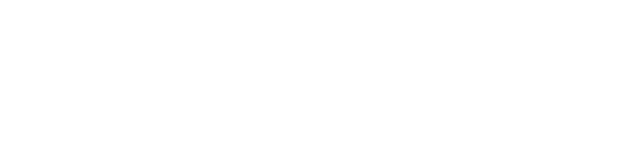
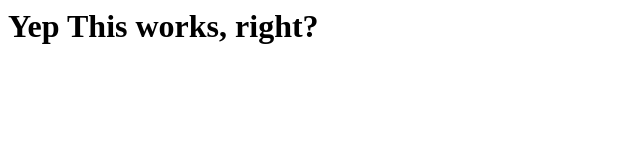
Before and after one commit to ThisIsATemporaryName/my_first_website, a plain HTML site: page index.html in a window 1280 px wide. Shown: the whole page, without its empty margins (0-640 px from the left). Drawn offline with Linux system fonts and the light colour scheme.

Commit message:
This is working, right??

```diff
--- a/index.html
+++ b/index.html
@@ -1,2 +1,3 @@
 <html>
+    <h1>Yep This works, right?</h1>
 </html>
```
